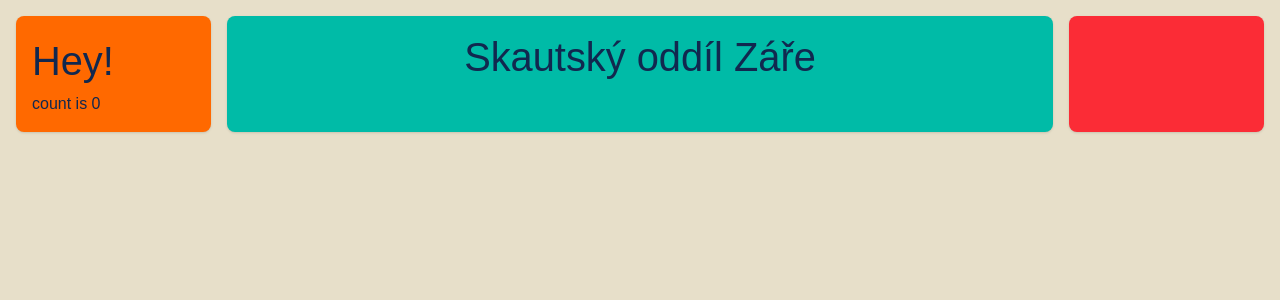
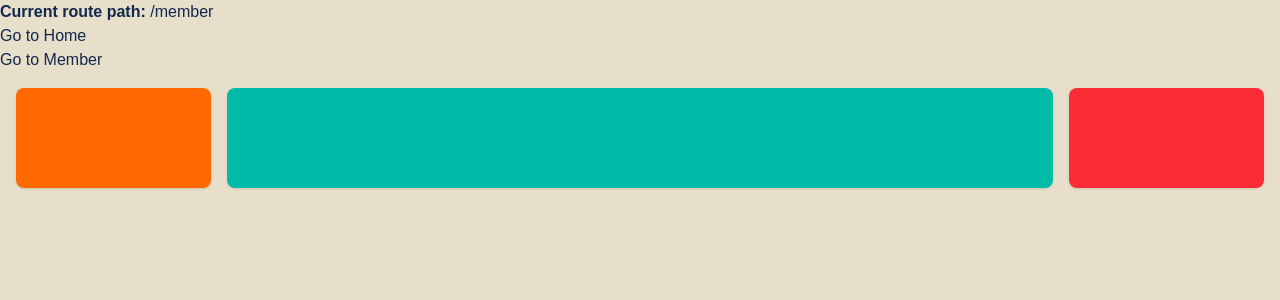
Before and after one commit to jachymak/zareweb, a Vue app: page /member in a window 1280 px wide. Shown: the top 300 px of the page. Built offline with nearby package versions, Linux system fonts and the light colour scheme; a web font is replaced by a local one.

Commit message:
vue router added

```diff
--- a/src/App.vue
+++ b/src/App.vue
@@ -1,23 +1,9 @@
-<script setup>
-import HelloWorld from "./components/HelloWorld.vue";
-</script>
+<script setup></script>
 
 <template>
-  <div class="m-4 grid gap-4 sm:grid-cols-12">
-    <div class="min-h-[100px] rounded-lg bg-orange-500 shadow sm:col-span-2">
-      <div class="p-4">
-        <HelloWorld msg="Hey!" />
-      </div>
-    </div>
+  <p><strong>Current route path:</strong> {{ $route.fullPath }}</p>
+  <p><RouterLink to="/">Go to Home</RouterLink></p>
+  <p><RouterLink to="/member">Go to Member</RouterLink></p>
 
-    <div class="min-h-[100px] rounded-lg bg-teal-500 shadow sm:col-span-8">
-      <div class="pt-3 text-center">
-        <h1>Skautský oddíl Záře</h1>
-      </div>
-    </div>
-
-    <div class="min-h-[100px] rounded-lg bg-red-500 shadow sm:col-span-2"></div>
-  </div>
+  <RouterView :key="$route.fullPath" />
 </template>
-
-<style scoped></style>
--- /dev/null
+++ b/src/router/router.js
@@ -0,0 +1,24 @@
+import { createRouter, createWebHistory } from "vue-router";
+
+const routes = [
+  {
+    path: "/",
+    component: () => import("@/views/HomeView.vue"),
+  },
+  {
+    path: "/member",
+    component: () => import("@/views/MemberView.vue"),
+  },
+  {
+    path: "/:pathMatch(.*)*",
+    name: "NotFound",
+    component: () => import("@/views/NotFoundView.vue"),
+  },
+];
+
+const router = createRouter({
+  history: createWebHistory(),
+  routes,
+});
+
+export default router;
--- /dev/null
+++ b/src/views/HomeView.vue
@@ -0,0 +1,23 @@
+<script setup>
+import HelloWorld from "@/components/HelloWorld.vue";
+</script>
+
+<template>
+  <div class="m-4 grid gap-4 sm:grid-cols-12">
+    <div class="min-h-[100px] rounded-lg bg-orange-500 shadow sm:col-span-2">
+      <div class="p-4">
+        <HelloWorld msg="Hey!" />
+      </div>
+    </div>
+
+    <div class="min-h-[100px] rounded-lg bg-teal-500 shadow sm:col-span-8">
+      <div class="pt-3 text-center">
+        <h1>Skautský oddíl Záře</h1>
+      </div>
+    </div>
+
+    <div class="min-h-[100px] rounded-lg bg-red-500 shadow sm:col-span-2"></div>
+  </div>
+</template>
+
+<style scoped></style>
--- /dev/null
+++ b/src/views/MemberView.vue
@@ -0,0 +1,17 @@
+<script setup></script>
+
+<template>
+  <div class="m-4 grid gap-4 sm:grid-cols-12">
+    <div
+      class="min-h-[100px] rounded-lg bg-orange-500 shadow sm:col-span-2"
+    ></div>
+
+    <div
+      class="min-h-[100px] rounded-lg bg-teal-500 shadow sm:col-span-8"
+    ></div>
+
+    <div class="min-h-[100px] rounded-lg bg-red-500 shadow sm:col-span-2"></div>
+  </div>
+</template>
+
+<style scoped></style>
--- /dev/null
+++ b/src/views/NotFoundView.vue
@@ -0,0 +1,7 @@
+<script setup></script>
+
+<template>
+  <h1>Not Found!</h1>
+</template>
+
+<style scoped></style>
--- a/vite.config.js
+++ b/vite.config.js
@@ -1,11 +1,18 @@
-import { defineConfig } from 'vite'
-import vue from '@vitejs/plugin-vue'
-import tailwindcss from '@tailwindcss/vite'
+import { defineConfig } from "vite";
+import vue from "@vitejs/plugin-vue";
+import tailwindcss from "@tailwindcss/vite";
+import { fileURLToPath, URL } from "node:url";
 
 // https://vite.dev/config/
 export default defineConfig({
-  plugins: [
-      vue(),
-      tailwindcss(),
-  ],
-})
+  plugins: [vue(), tailwindcss()],
+  resolve: {
+    alias: {
+      "@": fileURLToPath(new URL("./src", import.meta.url)), // replace @ with source directory path
+    },
+  },
+
+  server: {
+    host: true, // access page on LAN
+  },
+});
```
Also changed, not shown: package.json (+5 -2 lines), src/main.js (+8 -3 lines), 2 other files (tests, documents, lock files or other folders).
